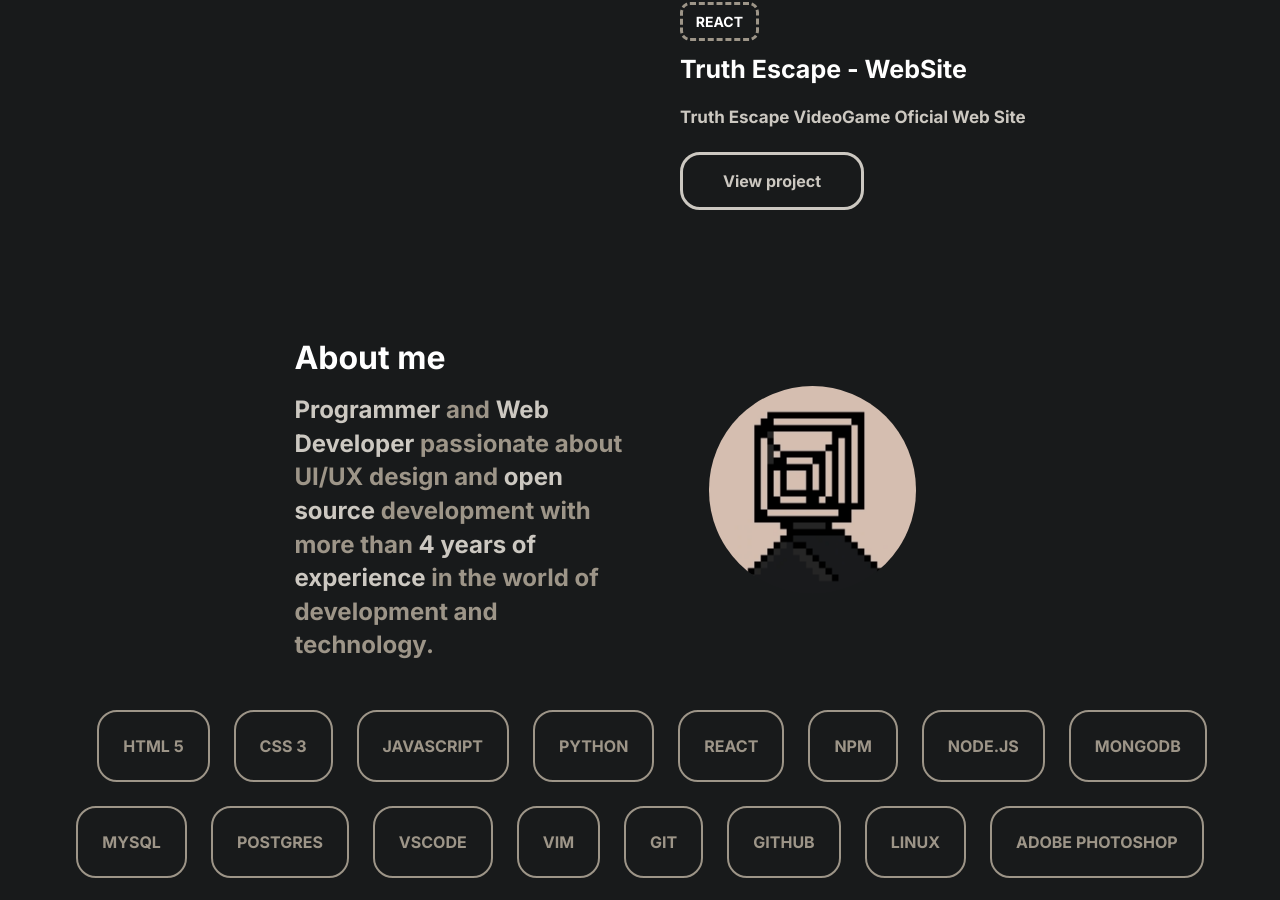
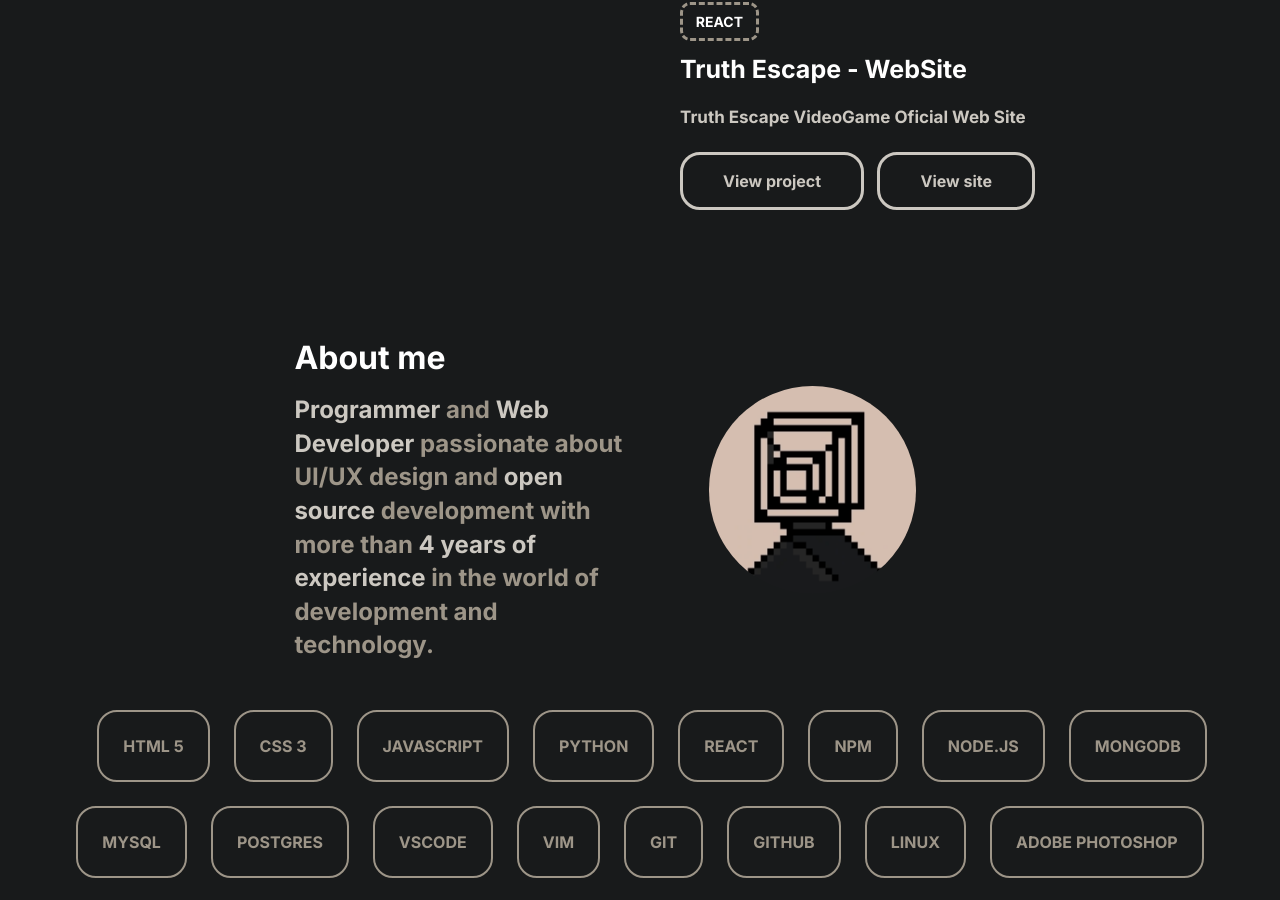
Before and after one commit to JohnFajardo-Dev/DevPortfolio, a React (Vite) app: page / in a window 1280 px wide. Shown: the part 2765-3665 px from the top of the page. Built offline with nearby package versions, Linux system fonts and the light colour scheme.

Commit message:
Add website project

```diff
--- a/src/pages/Works/Works.jsx
+++ b/src/pages/Works/Works.jsx
@@ -45,6 +45,8 @@ function Works() {
           image="assets/works/TruthEscape.gif"
           href="http://github.com/Fajardo-dev/TruthEscape-WebSite"
           skills="REACT"
+          website="true"
+          weblink="https://truthescape.netlify.app/"
         />
       </section>
     </section>
```
